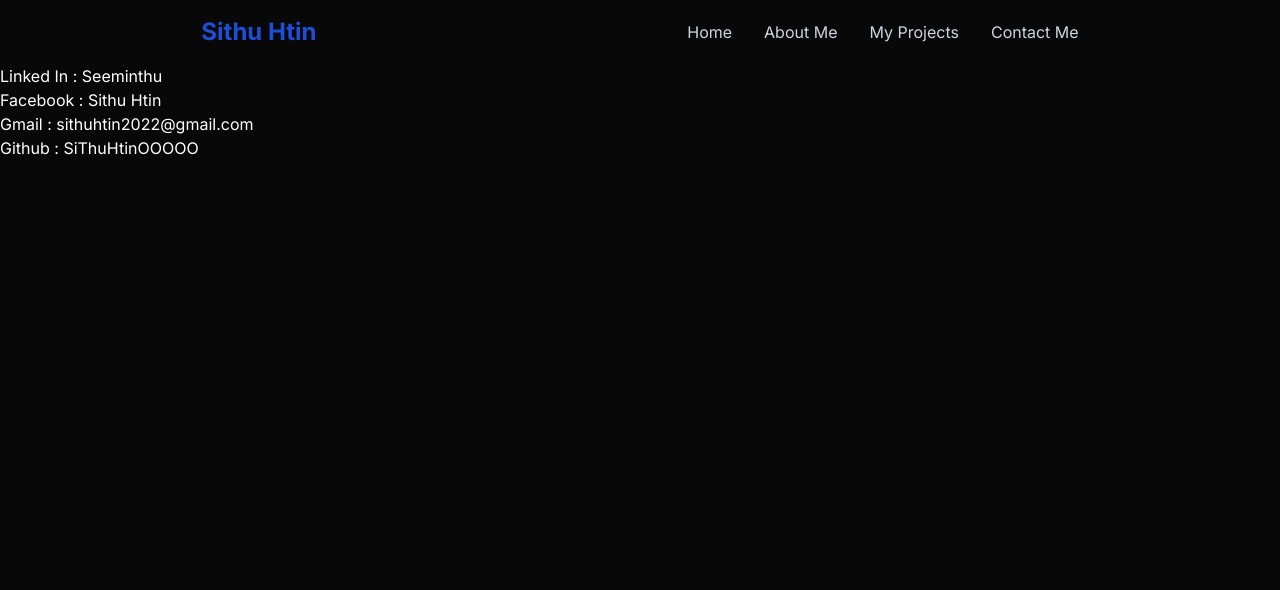
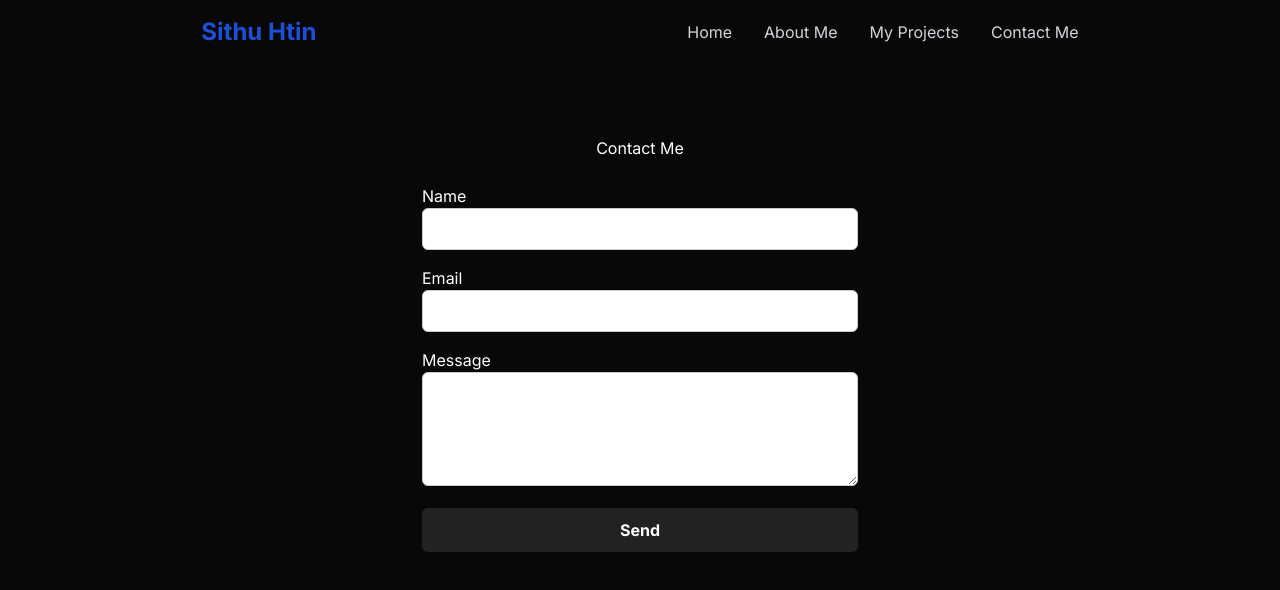
Before and after one commit to SiThuHtin/job-portfolio, a Next.js app: page /contact-me in a window 1280 px wide. Shown: the top 590 px of the page. Built offline with nearby package versions, Linux system fonts and the light colour scheme.

Commit message:
contact,project changed

```diff
--- a/app/components2/projectCard.js
+++ b/app/components2/projectCard.js
@@ -4,7 +4,7 @@ import Image from "next/image";
 import React from "react";
 import { CardBody, CardContainer, CardItem } from "@/component/ui/3d-card";
 import style from '@/app/common.module.css'
-const ThreeDCardDemo = ({title,desc}) => {
+const ThreeDCardDemo = ({title,desc,image}) => {
   const redirectTobma = () => {
     window.location.href = "https://www.bmahq.org";
   };
@@ -32,7 +32,7 @@ const ThreeDCardDemo = ({title,desc}) => {
             className="w-full mt-4"
           >
             <Image
-              src="https://images.unsplash.com/photo-1441974231531-c6227db76b6e?q=80&w=2560&auto=format&fit=crop&ixlib=rb-4.0.3&ixid=M3wxMjA3fDB8MHxwaG90by1wYWdlfHx8fGVufDB8fHx8fA%3D%3D"
+              src={image}
               height="1000"
               width="1000"
               className="h-60 w-full object-cover rounded-xl group-hover/card:shadow-xl"
--- a/app/contact-me/page.js
+++ b/app/contact-me/page.js
@@ -1,32 +1,82 @@
-import React from "react";
+"use client";
+import React, { useState } from "react";
+import style from "@/app/common.module.css";
 
-const Contact = () => {
+const ContactMe = () => {
+  const [form, setForm] = useState({ name: "", email: "", message: "" });
+  const [submitted, setSubmitted] = useState(false);
+
+  const handleChange = (e) => {
+    setForm({ ...form, [e.target.name]: e.target.value });
+  };
+
+  const handleSubmit = (e) => {
+    e.preventDefault();
+    // You can add API call here
+    setSubmitted(true);
+  };
+
   return (
-    <div>
-      <div>Linked In : Seeminthu</div>
-      <div>Facebook : Sithu Htin</div>
-      <div>
-        Gmail :{" "}
-        <a
-          href="mailto:sithuhtin2022@gmail.com?subject=Subject&body=Body%20content"
-          target="_blank"
-          rel="noopener noreferrer"
-        >
-          sithuhtin2022@gmail.com
-        </a>
-      </div>
-      <div>
-        Github :{" "}
-        <a
-          href="https://github.com/SiThuHtin"
-          target="_blank"
-          rel="noopener noreferrer"
-        >
-          SiThuHtinOOOOO
-        </a>
-      </div>
+    <div className={style.card} style={{ maxWidth: 500, margin: "40px auto", padding: 32 }}>
+      <h2 style={{ textAlign: "center", marginBottom: 24 }}>Contact Me</h2>
+      {submitted ? (
+        <div style={{ textAlign: "center", color: "green" }}>
+          Thank you for reaching out!
+        </div>
+      ) : (
+        <form onSubmit={handleSubmit}>
+          <div style={{ marginBottom: 16 }}>
+            <label>Name</label>
+            <input
+              type="text"
+              name="name"
+              value={form.name}
+              onChange={handleChange}
+              required
+              style={{ width: "100%", padding: 8, borderRadius: 6, border: "1px solid #ccc",color: "#222" }}
+            />
+          </div>
+          <div style={{ marginBottom: 16 }}>
+            <label>Email</label>
+            <input
+              type="email"
+              name="email"
+              value={form.email}
+              onChange={handleChange}
+              required
+              style={{ width: "100%", padding: 8, borderRadius: 6, border: "1px solid #ccc" ,color: "#222"}}
+            />
+          </div>
+          <div style={{ marginBottom: 16 }}>
+            <label>Message</label>
+            <textarea
+              name="message"
+              value={form.message}
+              onChange={handleChange}
+              required
+              rows={4}
+              style={{ width: "100%", padding: 8, borderRadius: 6, border: "1px solid #ccc" ,color: "#222"}}
+            />
+          </div>
+          <button
+            type="submit"
+            style={{
+              width: "100%",
+              padding: 10,
+              borderRadius: 6,
+              background: "#222",
+              color: "#fff",
+              fontWeight: "bold",
+              border: "none",
+              cursor: "pointer"
+            }}
+          >
+            Send
+          </button>
+        </form>
+      )}
     </div>
   );
 };
 
-export default Contact;
+export default ContactMe;
--- a/app/my-projects/page.js
+++ b/app/my-projects/page.js
@@ -3,26 +3,34 @@ import React from "react";
 import ThreeDCardDemo from "@/app/components2/projectCard";
 import style from "@/app/common.module.css";
 
-const cardData =[
-  {title :"Burma Medical Association",
-    desc:"I made this with Wordpress and custom css",
-    func: function (){
-      alert("Hello BMA")
+// ...existing code...
+const cardData = [
+  {
+    title: "Burma Medical Association",
+    desc: "I made this with Wordpress and custom css",
+    image: "https://res.cloudinary.com/dznkec5x0/image/upload/v1756629016/bma_dvypky.png",
+    func: function () {
+      window.open("https://www.bmahq.org/", "_blank");
     }
   },
-  {title :"Fours Rivers ACTS Foundation",
-    desc:"I made this with Wordpress and custom css",
-    func: function (){
-      alert("Hello 4rivers")
+  {
+    title: "Fours Rivers ACTS Foundation",
+    desc: "I made this with Wordpress and custom css",
+    image: "https://res.cloudinary.com/dznkec5x0/image/upload/v1756629016/4rivers_eb2cxh.png",
+    func: function () {
+      window.open("https://www.4rivers-acts.org/", "_blank");
     }
   },
-  {title :"Health Information System Working Group",
-    desc:"I made this with Wordpress and custom css",
-    func: function (){
-      alert("Hello HISWG")
+  {
+    title: "Health Information System Working Group",
+    desc: "I made this with Wordpress and custom css",
+    image: "https://res.cloudinary.com/dznkec5x0/image/upload/v1756629016/hiswg_fu9cc8.png",
+    func: function () {
+      window.open("https://www.hiswg.org/", "_blank");
     }
   }
-]
+];
+// ...existing code...
 const myProjects = () => {
   return (
     <div className={style.gridContainer}>
@@ -31,7 +39,7 @@ const myProjects = () => {
         cardData.map((data)=>{
           return(
             <div onClick={data.func}>
-               <ThreeDCardDemo title={data.title} desc={data.desc}/>
+               <ThreeDCardDemo title={data.title} desc={data.desc} image={data.image}/>
             </div>
 
           )
--- a/next.config.mjs
+++ b/next.config.mjs
@@ -1,7 +1,7 @@
 /** @type {import('next').NextConfig} */
 const nextConfig = {
   images: {
-    domains: ["images.unsplash.com", "assets.aceternity.com"],
+    domains: ["images.unsplash.com", "assets.aceternity.com", "res.cloudinary.com" ],
   },
 };
 
```
